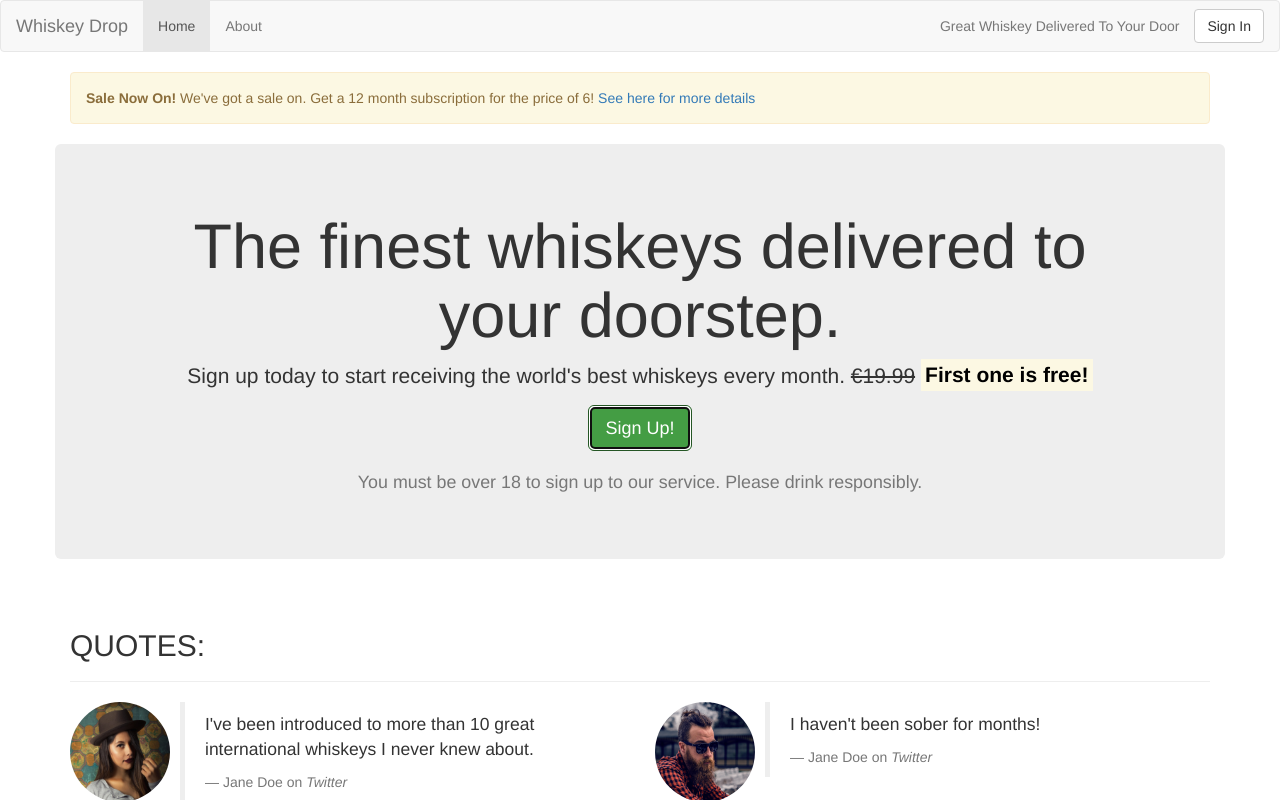
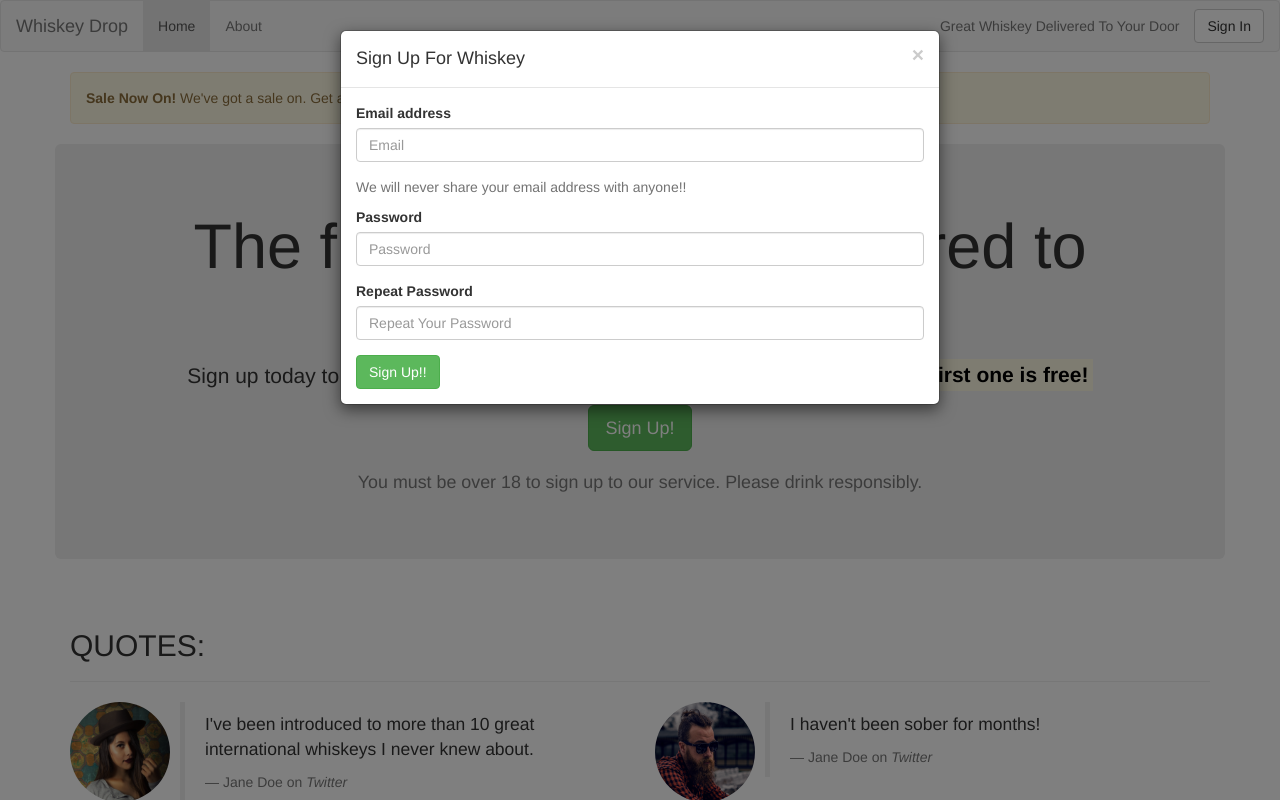
Before and after one commit to TobinWebDesign/bootstrap-landing-page, a plain HTML site: page index.html in a window 1280 px wide. Both pictures are taken after a click on the button "Sign Up!". Shown: the top 800 px of the page. Drawn offline with nearby package versions, Linux system fonts and the light colour scheme.

Commit message:
add sign up for using javascript

```diff
--- a/index.html
+++ b/index.html
@@ -50,7 +50,7 @@
                 <section class="callout">
                     <h1>The finest whiskeys delivered to your doorstep.</h1>
                     <p class="lead">Sign up today to start receiving the world's best whiskeys every month. <s class="hidden-xs">€19.99</s> <span class="visible-xs"><br></span><strong><mark>First one is free!</mark></strong></p>
-                    <p><button class="btn btn-lg btn-success">Sign Up!</button></p>
+                    <p><button class="btn btn-lg btn-success" data-toggle='modal' data-target=#SignUpModal>Sign Up!</button></p>
                     <p class="text-muted"><small>You must be over 18 to sign up to our service. Please drink responsibly.</small></p>
                 </section>
             </div>
@@ -170,6 +170,43 @@
 
         </section>
     </article>
+
+    <!-- Button trigger modal -->
+    <button type="button" class="btn btn-primary btn-lg" data-toggle="modal" data-target="#myModal">
+  Launch demo modal
+</button>
+
+    <!-- Modal -->
+    <div class="modal fade" id="SignUpModal" tabindex="-1" role="dialog" aria-labelledby="myModalLabel">
+        <div class="modal-dialog" role="document">
+            <div class="modal-content">
+                <div class="modal-header">
+                    <button type="button" class="close" data-dismiss="modal" aria-label="Close"><span aria-hidden="true">&times;</span></button>
+                    <h4 class="modal-title" id="myModalLabel">Sign Up For Whiskey</h4>
+                </div>
+                <div class="modal-body">
+                    <form>
+                        <div class="form-group">
+                            <label for="email">Email address</label>
+                            <input type="email" class="form-control" id="email" placeholder="Email">
+                        </div>
+                        <p class="help-block">We will never share your email address with anyone!!</p>
+                        <div class="form-group">
+                            <label for="password">Password</label>
+                            <input type="password" class="form-control" id="password" placeholder="Password">
+                        </div>
+                        <div class="form-group">
+                            <label for="passwordRepeat">Repeat Password</label>
+                            <input type="password" class="form-control" id="passwordRepeat" placeholder="Repeat Your Password">
+                        </div>
+                        <button type="submit" class="btn btn-success">Sign Up!!</button>
+                    </form>
+                </div>
+            </div>
+        </div>
+    </div>
+    <script src="https://code.jquery.com/jquery-3.2.1.min.js" integrity="sha256-hwg4gsxgFZhOsEEamdOYGBf13FyQuiTwlAQgxVSNgt4=" crossorigin="anonymous"></script>
+    <script src="https://maxcdn.bootstrapcdn.com/bootstrap/3.3.7/js/bootstrap.min.js" integrity="sha384-Tc5IQib027qvyjSMfHjOMaLkfuWVxZxUPnCJA7l2mCWNIpG9mGCD8wGNIcPD7Txa" crossorigin="anonymous"></script>
 </body>
 
 </html>
```
